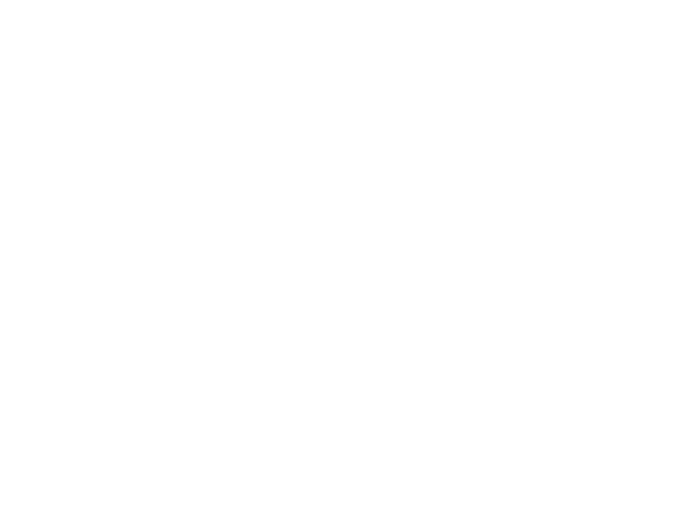
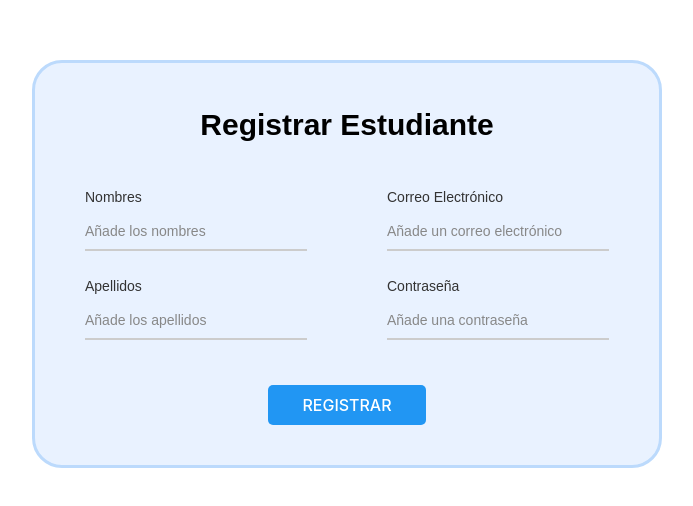
Before and after one commit to autograde-dev/frontend, a React (Vite) app: page /formstudent in a window 1280 px wide. Before the commit this address had no page. Shown: the part 136-642 px from the top of the page, without its empty margins (293-986 px from the left). Built offline with nearby package versions, Linux system fonts and the light colour scheme.

Commit message:
Se agregó funcionalidad del formulario de estudiantes

```diff
--- a/src/App.jsx
+++ b/src/App.jsx
@@ -4,6 +4,7 @@
 import AdminPage from './pages/AdminPage';
 import StudentPage from './pages/StudentPage';
 import LoginPage from './pages/LoginPage';
+import FormStudentsPage from './pages/FormStudentsPage';
 
 
 function App() {
@@ -15,7 +16,7 @@
         <Route path="/estudiante" element={<StudentPage />} />
         <Route path="/profesor" element={<TeacherPage />} />
         <Route path='/admin' element={<AdminPage/>}/>
-
+        <Route path="/formstudent" element={<FormStudentsPage/>} />
       </Routes>
     </Router>
   );
--- /dev/null
+++ b/src/component/FormStudents.jsx
@@ -0,0 +1,62 @@
+import styles from "./FormStudents.module.css"
+import { useFormEstudiantes } from './useFormStudents';
+
+const FormEstudiantes = () => {
+
+  const {formData, handleChange, handleSubmit} = useFormEstudiantes()
+
+  return (
+    <div className={styles.formContainer}>
+      <form className={styles.formRegister} onSubmit={handleSubmit}>
+        <h2>Registrar Estudiante</h2>
+        <div className={styles.formRow}>
+          <div className={styles.formGroup}>
+            <label>Nombres</label>
+            <input
+              type="text"
+              name="nombre"
+              value={formData.nombre}
+              onChange={handleChange}
+              placeholder="Añade los nombres"
+            />
+          </div>
+          <div className={styles.formGroup}>
+            <label>Correo Electrónico</label>
+            <input
+              type="email"
+              name="email"
+              value={formData.email}
+              onChange={handleChange}
+              placeholder="Añade un correo electrónico"
+            />
+          </div>
+        </div>
+        <div className={styles.formRow}>
+          <div className={styles.formGroup}>
+            <label>Apellidos</label>
+            <input
+              type="text"
+              name="apellido"
+              value={formData.apellido}
+              onChange={handleChange}
+              placeholder="Añade los apellidos"
+            />
+          </div>
+          <div className={styles.formGroup}>
+            <label>Contraseña</label>
+            <input
+              type="password"
+              name="contrasena"
+              value={formData.contrasena}
+              onChange={handleChange}
+              placeholder="Añade una contraseña"
+            />
+          </div>
+        </div>
+        <button type="submit" className={styles.button}>REGISTRAR</button>
+      </form>
+    </div>
+  );
+};
+
+export default FormEstudiantes;
--- /dev/null
+++ b/src/component/FormStudents.module.css
@@ -0,0 +1,97 @@
+* {
+  box-sizing: border-box;
+}
+
+body{
+  height: 100%;
+  width: 100%;
+  display: flex;
+  overflow: hidden;
+  justify-content: center;
+  align-items: center;
+  background-color: #ffffff;
+}
+
+.formContainer {
+  display: flex;
+  justify-content: center;
+  align-items: center;
+  padding: 0;
+}
+
+.formRegister {
+  background-color: #e9f2ff;
+  padding: 15px 50px 40px 50px;
+  border-radius: 30px;
+  width: 630px;
+  text-align: center;
+  border: 3px solid #BCDAFC;
+}
+
+.formRegister h2 {
+  margin-bottom: 40px;
+  font-family: 'Arial', sans-serif;
+  font-size: 30px;
+  color: #000;
+}
+
+.formRow {
+  display: flex;
+  justify-content: space-between;
+  gap: 80px;
+}
+
+.formGroup{
+  margin-bottom: 25px;
+  text-align: left;
+  width: 48%;
+}
+
+.formGroup label {
+  font-family: 'Arial', sans-serif;
+  font-size: 14px;
+  color: #333;
+  display: block;
+  margin-bottom: 5px;
+}
+
+.formGroup input {
+  width: 100%;
+  padding: 10px;
+  font-size: 14px;
+  border: none;
+  border-bottom: 2px solid #ccc;
+  border-radius: 0;
+  background-color: transparent;
+  box-sizing: border-box;
+  padding-left: 0;
+}
+
+.formGroup input:focus {
+  border-bottom: 2px solid #2980b9;
+  outline: none;
+}
+
+.formGroup input::placeholder {
+  color: #888;
+}
+
+.button{
+  background-color: #2196F3;
+  color: white;
+  padding: 10px 20px;
+  border: none;
+  border-radius: 5px;
+  font-size: 16px;
+  cursor: pointer;
+  width: 30%;
+  margin-top: 20px;
+}
+
+.button:hover {
+  background-color: #2980b9;
+}
+
+.button:focus {
+    outline: none;
+}
--- /dev/null
+++ b/src/component/useFormStudents.js
@@ -0,0 +1,29 @@
+import React, { useState } from 'react';
+
+export const useFormEstudiantes = () => {
+
+    const [formData, setFormData] = useState({
+        nombre: '',
+        apellido: '',
+        email: '',
+        contrasena: ''
+      });
+
+      const handleChange = (e) => {
+        setFormData({
+          ...formData,
+          [e.target.name]: e.target.value
+        });
+      };
+
+      const handleSubmit = (e) => {
+        e.preventDefault();
+        console.log('Datos enviados:', formData);
+      };
+
+      return {
+        formData,
+        handleChange,
+        handleSubmit
+      }
+}
--- /dev/null
+++ b/src/pages/FormStudentsPage.jsx
@@ -0,0 +1,14 @@
+import React from "react";
+import FormStudents from "../component/FormStudents";
+
+
+const LoginPage = () => {
+
+
+    return(
+
+        <FormStudents/>
+    )
+}
+
+export default LoginPage;
--- a/src/pages/Menu.jsx
+++ b/src/pages/Menu.jsx
@@ -12,6 +12,7 @@
                 <li> <a href="/profesor">Profesor</a></li>
                 <li> <a href="/admin">Admin</a></li>
                 <li> <a href="/estudiante">Estudiante</a></li>
+                <li> <a href="/formstudent">RegistrarEstudiante</a></li>
             </ul>
         </div>
     )
```
